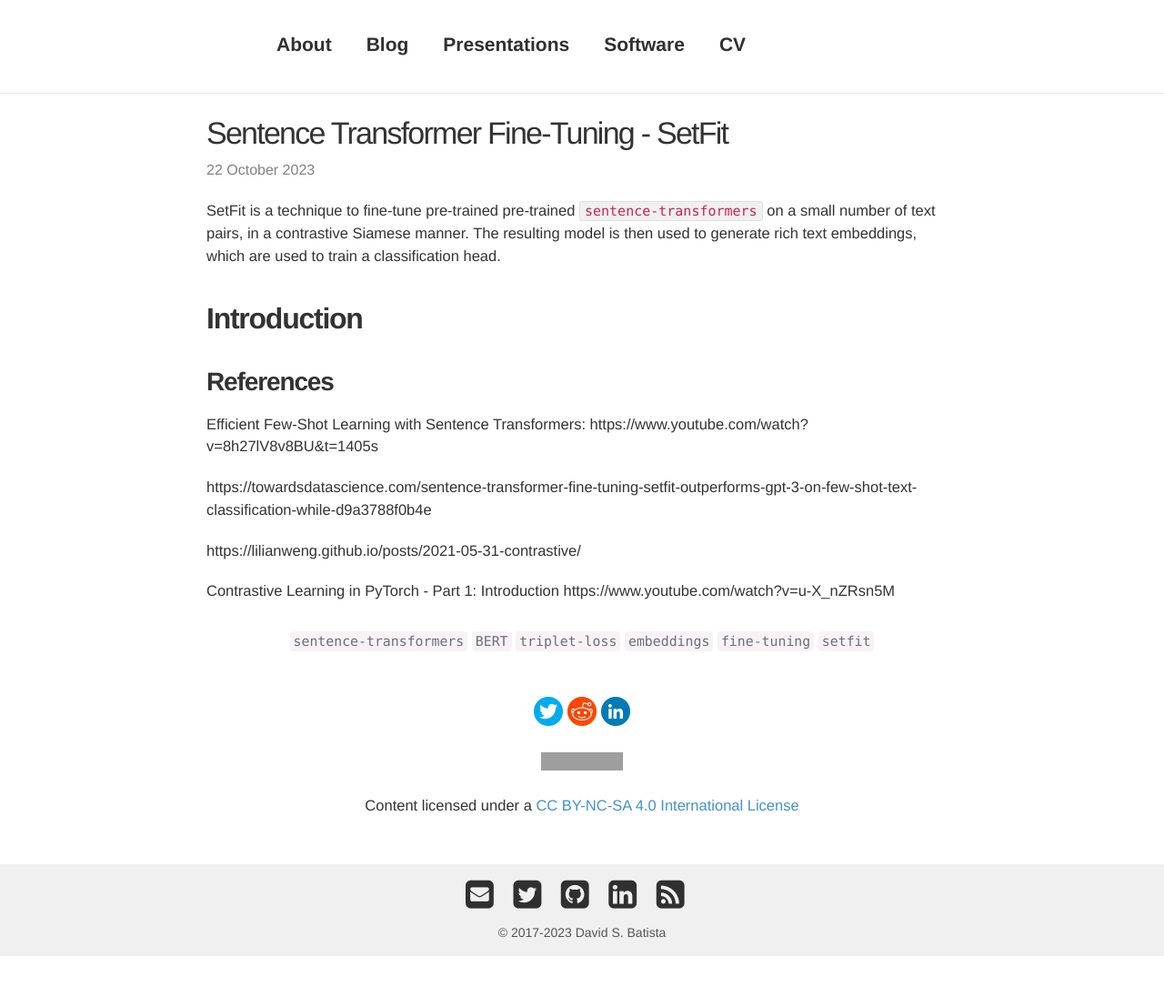
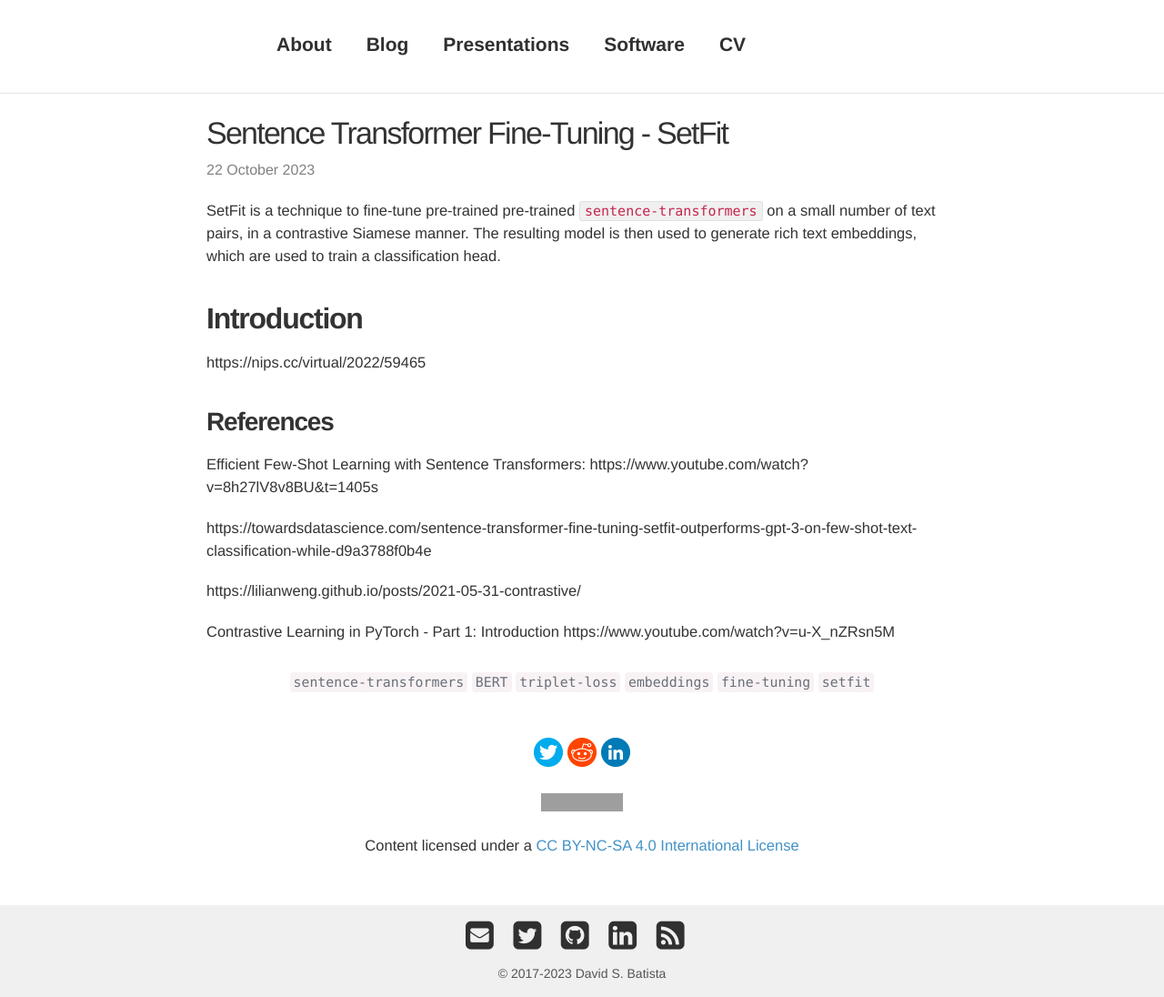
Before and after one commit to davidsbatista/davidsbatista.net, a Jekyll site: the page built from _posts/2023-10-23-SetFit.md, in a window 1280 px wide and 1096 px high. Shown: the whole window at 91% size. Built offline with Jekyll 4.4.1, drawn with Linux system fonts in a browser that asks for light colours; nearby versions of some CDN libraries; comment, search, counter and statistics services are not loaded; some of the changed lines change nothing that is shown; grey boxes are pictures that could not be loaded.

Commit message:
working on SetFit article

```diff
--- a/_posts/2023-10-23-SetFit.md
+++ b/_posts/2023-10-23-SetFit.md
@@ -17,6 +17,9 @@ SetFit is a technique to fine-tune pre-trained pre-trained `sentence-transformer
 ## __Introduction__
 
 
+https://nips.cc/virtual/2022/59465
+
+
 
 ### __References__
 
@@ -27,4 +30,4 @@ https://towardsdatascience.com/sentence-transformer-fine-tuning-setfit-outperfor
 
 https://lilianweng.github.io/posts/2021-05-31-contrastive/
 
- Contrastive Learning in PyTorch - Part 1: Introduction https://www.youtube.com/watch?v=u-X_nZRsn5M
+Contrastive Learning in PyTorch - Part 1: Introduction https://www.youtube.com/watch?v=u-X_nZRsn5M
```
